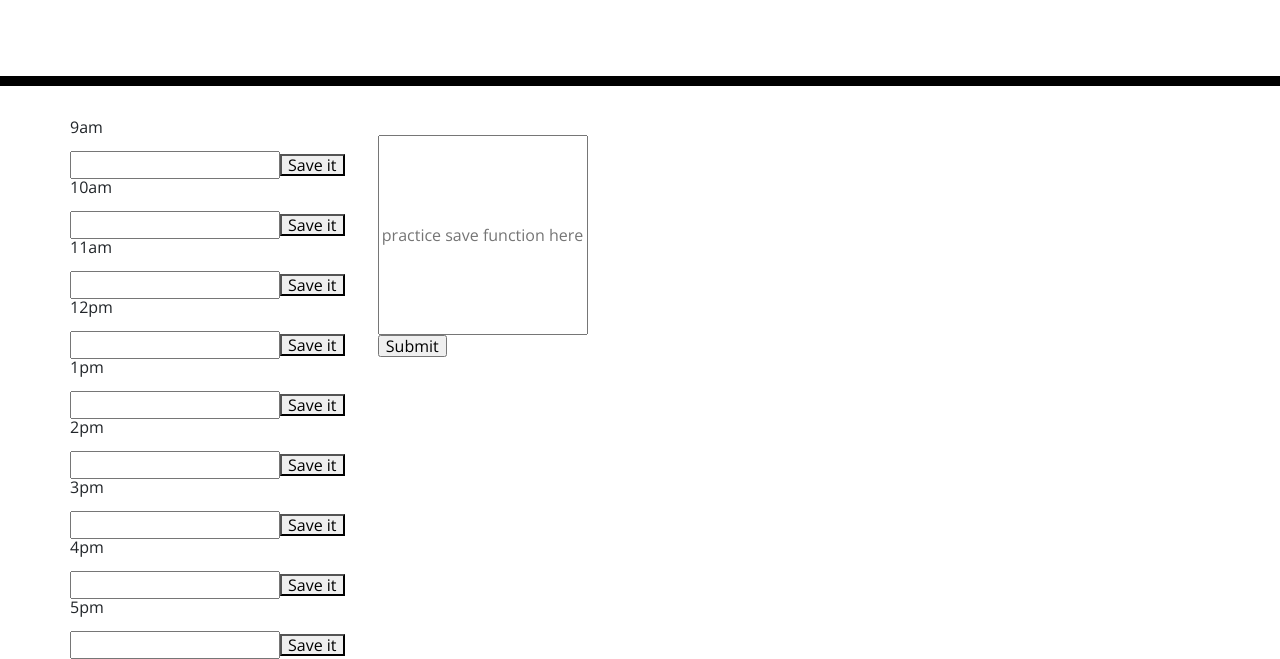
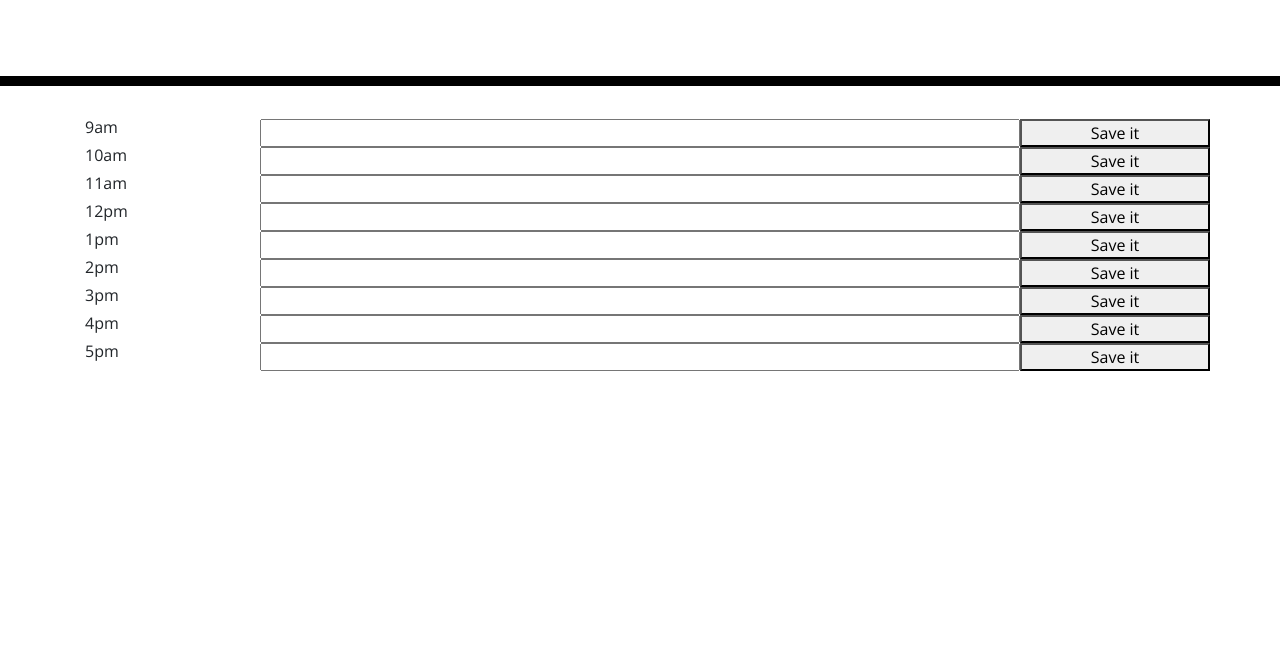
Before and after one commit to mattchley/Daily-Planner, a plain HTML site: page index.html in a window 1280 px wide. Shown: the part 182-841 px from the top of the page. After the commit the page ends 800 px from the top, so only its background shows below. Drawn offline with nearby package versions, Linux system fonts and the light colour scheme.

Commit message:
gridSystem

```diff
--- a/index.html
+++ b/index.html
@@ -11,6 +11,7 @@
   <link href="https://fonts.googleapis.com/css?family=Open+Sans&display=swap" rel="stylesheet" />
   <link rel="stylesheet" href="style.css" />
   <script src="https://code.jquery.com/jquery-3.4.1.min.js"></script>
+  <!-- is the time site for the colors -->
   <script src="https://cdnjs.cloudflare.com/ajax/libs/moment.js/2.24.0/moment.min.js"></script>
   <title>Work Day Scheduler</title>
 </head>
@@ -22,14 +23,7 @@
     <p id="currentDay" class="lead"></p>
   </header>
   <div class="container">
-    <div class='row'>
-      <div id='time'></div>
-      <form>
-        <input id="subject" name="subject" placeholder="practice save function here" style="height:200px"></input>
-        <input class='save' type="submit" value="Submit">
-      </form>
-
-
+    <div id='time' class='row'>
     </div>
 
   </div>
@@ -41,16 +35,17 @@
       var plannerEl = [];
       var timesEl = ["9am", "10am", "11am", "12pm", "1pm", "2pm", "3pm", "4pm", "5pm"];
       var timeDiv = $("#time");
-      var textInput = $('subject')
-
       init();
 
       // forloop for time propgation
       function renderPlans() {
         for (var i = 0; i < timesEl.length; i++) {
-          var newDiv = $("<p>" + timesEl[i] + "</p>");
+          var newDiv = $("<div>" + timesEl[i] + "</div>");
+          newDiv.addClass('col-2')
           var taskInput = $("<input>" + "" + "</input>");
+          taskInput.addClass("col-8 plans");
           var saveBtn = $("<button>" + "Save it" + "</button>");
+          saveBtn.addClass("col-2 save");
           timeDiv.append(newDiv);
           timeDiv.append(taskInput);
           timeDiv.append(saveBtn);
@@ -76,22 +71,25 @@
         localStorage.setItem("plannerEl", JSON.stringify(plannerEl));
       };
       // event listener for save content (practice with a basic text input area)
-      $(".save").on("click", function (event) {
+      // https://stackoverflow.com/questions/46139544/how-to-save-clicked-result-in-cookie-or-in-localstorage may have the best answer
+      $('.save').on("click", function (event) {
         event.preventDefault();
-        var planText = textInput.value.trim();
 
-        // Return from function early if submitted todoText is blank
-        if (planText === "") {
-          return;
-        }
+        $('plans').html();
+        // var planText = textInput.value.trim();
 
-        // Add new todoText to todos array, clear the input
-        plannerEl.push(planText);
-        textInput.value = "";
+        // // Return from function early if submitted todoText is blank
+        // if (planText === "") {
+        //   return;
+        // }
 
-        storePlans();
-        renderPlans();
+        // // Add new todoText to todos array, clear the input
+        // plannerEl.push(planText);
+        // textInput.value = "";
 
+        // storePlans();
+        // renderPlans();
+// localStorage.setItem
       });
 
 
```
Also changed, not shown: 1 other file.
